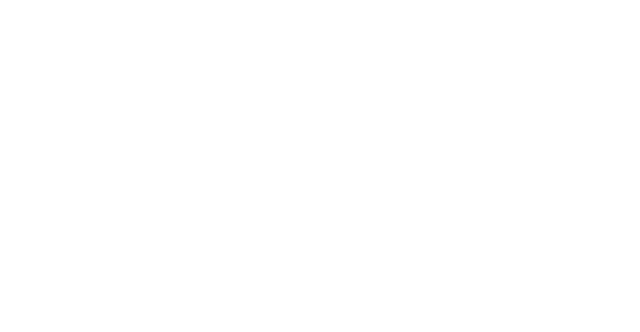
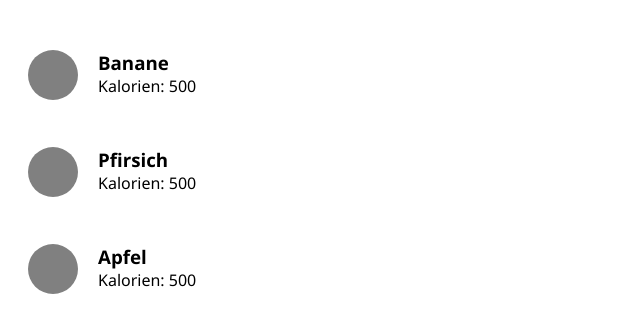
Before and after one commit to ignazhabibi/learning-js, a plain HTML site: page index.html in a window 1280 px wide. Shown: the whole page, without its empty margins (0-640 px from the left). Drawn offline with Linux system fonts and the light colour scheme.

Commit message:
list styling

```diff
--- /dev/null
+++ b/data-list.css
@@ -0,0 +1,29 @@
+body {
+    font-family: 'Segoe UI', Tahoma, Geneva, Verdana, sans-serif;
+}
+
+ul {
+   list-style-type: none;
+   position: relative;
+}
+
+li {
+    margin: 50px 0;
+    padding-left: 50px;
+}
+
+li::before {
+    content: ' ';
+    display: inline-block;
+    position: absolute;
+    background: gray;
+    border-radius: 50%;
+    left: 20px;
+    width: 50px;
+    height: 50px;
+}
+
+p, h3 {
+    margin: 0;
+    padding: 0;
+}
--- a/index.html
+++ b/index.html
@@ -1,12 +1,24 @@
 <html>
     <head>
         <title>Meine Food App</title>
+        <link rel="stylesheet" href="./data-list.css">
         <script type="module" src="./data-list-component.js"></script>
     </head>
 
     <body>
-        <div id="food-list">
-
-        </div>
+        <ul>
+            <li>
+                <h3>Banane</h3>
+                <p>Kalorien: 500</p>
+            </li>
+            <li>
+                <h3>Pfirsich</h3>
+                <p>Kalorien: 500</p>
+            </li>
+            <li>
+                <h3>Apfel</h3>
+                <p>Kalorien: 500</p>
+            </li>
+        </ul>
     </body>
 </html>
```
